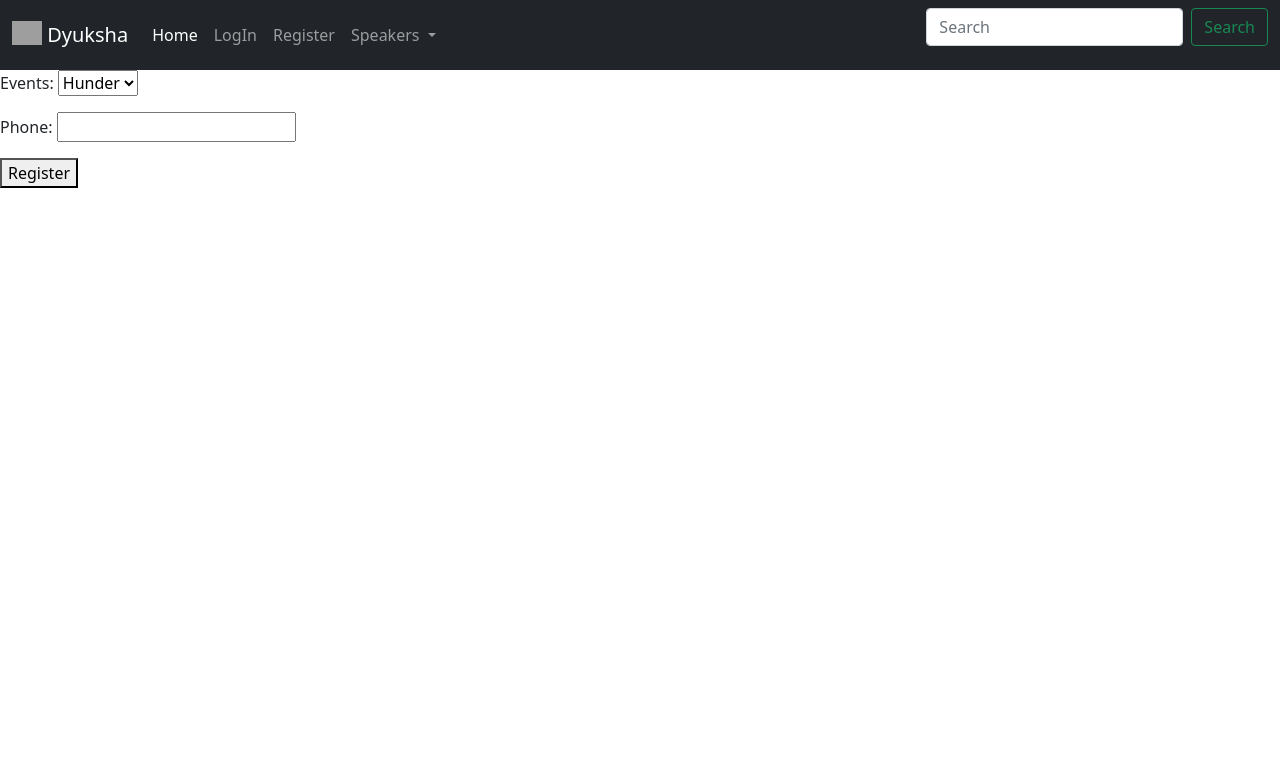
After one commit to juvail/Event-Portal, a Django app: page /registration/ in a window 1280 px wide. The commit adds this page. Shown: the top 783 px of the page. Run offline with Django 3.2, Linux system fonts and the light colour scheme; grey boxes are pictures that could not be loaded.

```diff
--- a/accounts/views.py
+++ b/accounts/views.py
@@ -2,8 +2,8 @@ from django.contrib import messages
 from django.shortcuts import redirect, render
 from .forms import Accounts,Login
 from django.contrib.auth import authenticate, get_user_model, login, logout
+from django.contrib.auth.models import User
 
-User = get_user_model()
 
 def accounts(request , *args , **kwargs):
     form = Accounts(request.POST or None)
@@ -20,7 +20,7 @@ def accounts(request , *args , **kwargs):
             elif User.objects.filter(email=email).exists():
                 messages.info(request,"already have an account")
             else:
-                User.objects.create(username=username,first_name=first_name,last_name=last_name,email=email,password=password)
+                User.objects.create_user(username=username,first_name=first_name,last_name=last_name,email=email,password=password)
                 User.save
                 return redirect("/account/login")
     return render(request , 'auth.html' , {"form":form,"already":"already have account"})
--- a/events/admin.py
+++ b/events/admin.py
@@ -1,4 +1,5 @@
 from django.contrib import admin
-from .models import EventDetail
+from .models import EventDetail,EventRegister
 # Register your models here.
 admin.site.register(EventDetail)
+admin.site.register(EventRegister)
--- a/events/forms.py
+++ b/events/forms.py
@@ -1,3 +1,6 @@
+from django.db.models.enums import Choices
+from django.utils.regex_helper import Choice
+from events.models import EventDetail
 from django import forms
 
 class CreateEvent(forms.Form):
@@ -30,3 +33,7 @@ class CreateEvent(forms.Form):
     def clean_description(self):
         description = self.cleaned_data["description"]
         return description
+class Registration(forms.Form):
+    CHOICES=[(event,event) for event in EventDetail.objects.filter(approve=True)]
+    events = forms.ChoiceField(choices=CHOICES)
+    phone = forms.CharField()
--- a/events/models.py
+++ b/events/models.py
@@ -1,4 +1,8 @@
 from django.db import models
+from django.contrib.auth import get_user_model
+from django.db.models.deletion import CASCADE
+
+User = get_user_model()
 
 # Create your models here.
 class EventDetail(models.Model):
@@ -12,4 +16,13 @@ class EventDetail(models.Model):
     approve = models.BooleanField(default=False)
 
     def __str__(self) :
-        return self.name
+        return str(self.name) if self.name else ""
+
+class EventRegister(models.Model):
+    user = models.ForeignKey(User,on_delete=models.CASCADE,null=True , blank=True)
+    event = models.ForeignKey(EventDetail,on_delete=models.CASCADE, null=True)
+    mobile = models.CharField(max_length=13)
+
+
+    def __str__(self):
+        return str(self.user) if self.user else ""
--- a/events/urls.py
+++ b/events/urls.py
@@ -3,5 +3,6 @@ from . import views
 urlpatterns = [
     path("",views.home , name="home"),
     path("register-event/",views.create_event,name="create_event"),
-    path("user-profile/",views.profile,name="profile")
+    path("user-profile/",views.profile,name="profile"),
+    path("registration/",views.registration , name="registration")
 ]
--- a/events/views.py
+++ b/events/views.py
@@ -1,18 +1,21 @@
 from django.shortcuts import redirect, render
-from .models import EventDetail
-from .forms import CreateEvent
+from .models import EventDetail,EventRegister
+from .forms import CreateEvent , Registration
 
 
 def home(request,*args,**kwargs):
     event_obj = EventDetail.objects.filter(approve=True)
     return render(request,'home.html',{"events":event_obj})
 def profile(request,*args,**kwargs):
+    user = request.user
+    my_events = EventRegister.objects.filter(user = user)
     events = EventDetail.objects.filter(approve=True)
-    return render(request,'profile.html',{"events":events})
+    return render(request,'profile.html',{"events":events,"my_events":my_events})
 
 def create_event(request,*args,**kwargs):
     form = CreateEvent()
     events = EventDetail.objects.filter(approve=True)
+
     if request.method == 'POST':
         form = CreateEvent(request.POST or None,request.FILES or None)
         if form.is_valid():
@@ -29,3 +32,19 @@ def create_event(request,*args,**kwargs):
             event.save()
             return redirect("/user-profile")
     return render(request,'create_event.html',{"form":form})
+
+
+def registration(request,*args,**kwargs):
+    form = Registration(request.POST or None)
+    instance = EventRegister
+    if request.method=="POST":
+        if form.is_valid():
+            event= request.POST["events"]
+            user = request.user
+            current = EventDetail.objects.filter(name=event)
+            current_event = current.first()
+            phone = request.POST["phone"]
+            evnt_register=instance.objects.create(user = user,event=current_event,mobile=phone)
+            evnt_register.save()
+            return redirect("/user-profile")
+    return render(request,'registration.html',{"form":form})
--- /dev/null
+++ b/templates/navbar.html
@@ -0,0 +1,66 @@
+{% load static %}
+<!DOCTYPE html>
+<html lang="en">
+<head>
+    <meta charset="UTF-8">
+    <meta http-equiv="X-UA-Compatible" content="IE=edge">
+    <meta name="viewport" content="width=device-width, initial-scale=1.0">
+    <link href="https://cdn.jsdelivr.net/npm/bootstrap@5.0.1/dist/css/bootstrap.min.css" rel="stylesheet"
+    integrity="sha384-+0n0xVW2eSR5OomGNYDnhzAbDsOXxcvSN1TPprVMTNDbiYZCxYbOOl7+AMvyTG2x" crossorigin="anonymous">
+    <title>Document</title>
+</head>
+<body>
+    <nav class="navbar navbar-expand-lg navbar-dark bg-dark">
+        <div class="container-fluid">
+          <a class="navbar-brand" href="/">
+            <img src="{% static 'images/dyuksha_logo' %}" alt="" width="30" height="24" class="d-inline-block align-text-top">
+            Dyuksha</a>
+          <button class="navbar-toggler" type="button" data-bs-toggle="collapse" data-bs-target="#navbarSupportedContent"
+            aria-controls="navbarSupportedContent" aria-expanded="false" aria-label="Toggle navigation">
+            <span class="navbar-toggler-icon"></span>
+          </button>
+          <div class="collapse navbar-collapse" id="navbarSupportedContent">
+            <ul class="navbar-nav me-auto mb-2 mb-lg-0">
+              <li class="nav-item">
+                <a class="nav-link active" aria-current="page" href="/">Home</a>
+              </li>
+              {% if user.is_authenticated %}
+              <li class="nav-item">
+                <a class="nav-link" href="/account/logout/">LogOut</a>
+              </li>
+              {% else %}
+              <li class="nav-item">
+                <a class="nav-link" href="/account/login/">LogIn</a>
+              </li>
+              <li class="nav-item">
+                <a class="nav-link" href="/account/">Register</a>
+              </li>
+              {% endif %}
+              <li class="nav-item dropdown">
+                <a class="nav-link dropdown-toggle" href="#" id="navbarDropdown" role="button" data-bs-toggle="dropdown"
+                  aria-expanded="false">
+                  Speakers
+                </a>
+                <ul class="dropdown-menu" aria-labelledby="navbarDropdown">
+                  <li><a class="dropdown-item" href="#">Juvail</a></li>
+                  <li><a class="dropdown-item" href="#">Adish</a></li>
+                  <li><a class="dropdown-item" href="#">Yanu</a></li>
+                  <li><a class="dropdown-item" href="#">Julu</a></li>
+                  <li>
+                    <hr class="dropdown-divider">
+                  </li>
+                  <li><a class="dropdown-item" href="#">Contact Us</a></li>
+                </ul>
+              </li>
+            </ul>
+            <form class="d-flex">
+              <input class="form-control me-2" type="search" placeholder="Search" aria-label="Search">
+              <button class="btn btn-outline-success" type="submit">Search</button>
+            </form>
+          </div>
+        </div>
+      </nav>
+      {% block content %}
+      {% endblock %}
+</body>
+</html>
--- /dev/null
+++ b/templates/registration.html
@@ -0,0 +1,11 @@
+<link href="https://cdn.jsdelivr.net/npm/bootstrap@5.0.1/dist/css/bootstrap.min.css" rel="stylesheet"
+    integrity="sha384-+0n0xVW2eSR5OomGNYDnhzAbDsOXxcvSN1TPprVMTNDbiYZCxYbOOl7+AMvyTG2x" crossorigin="anonymous">
+{% extends 'navbar.html' %}
+{% block content %}
+    <form action="" method="POST">
+        {% csrf_token %}
+
+        {{ form.as_p}}
+        <button btn btn-primary >Register</button>
+    </form>
+{% endblock %}
```
Also changed, not shown: templates/profile.html (+20 -0 lines), db.sqlite3, events/migrations/0006_eventregister.py (added), events/migrations/0007_alter_eventregister_user.py (added), events/migrations/0008_alter_eventregister_mobile.py (added).
